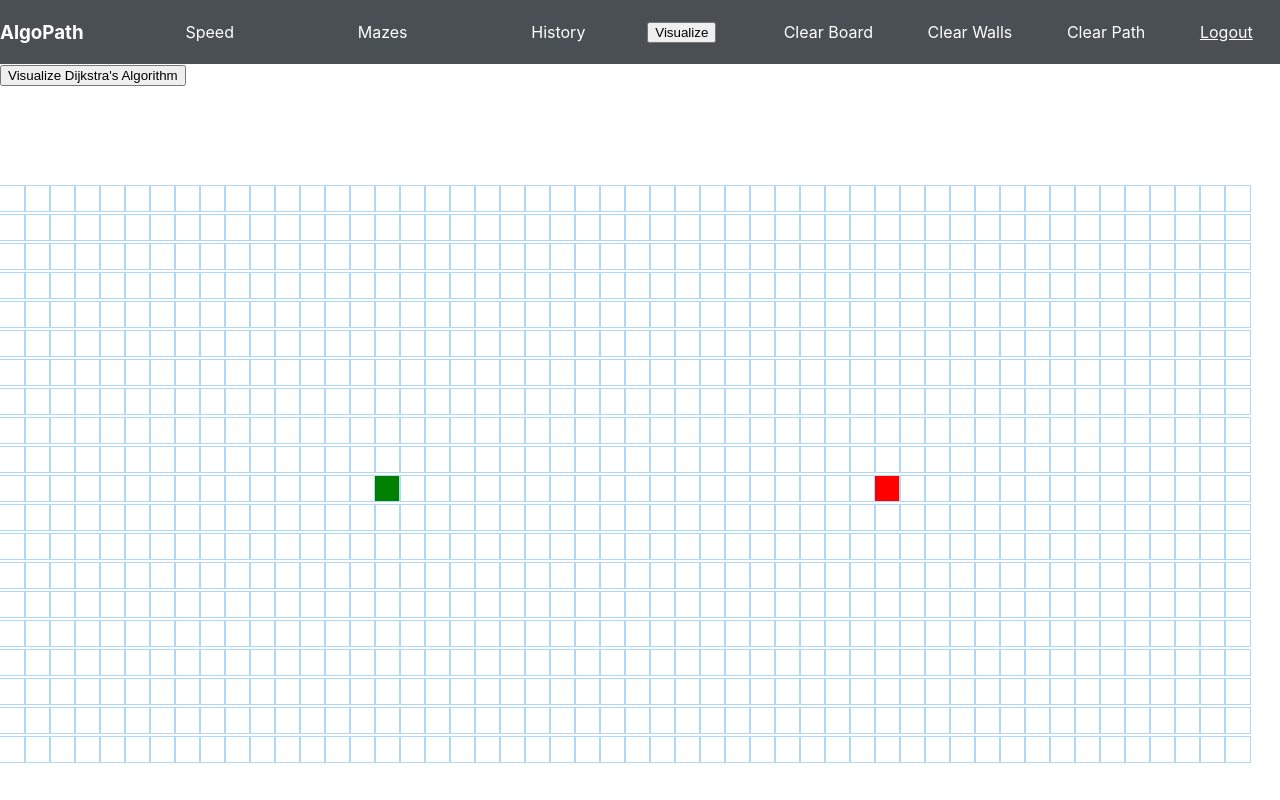
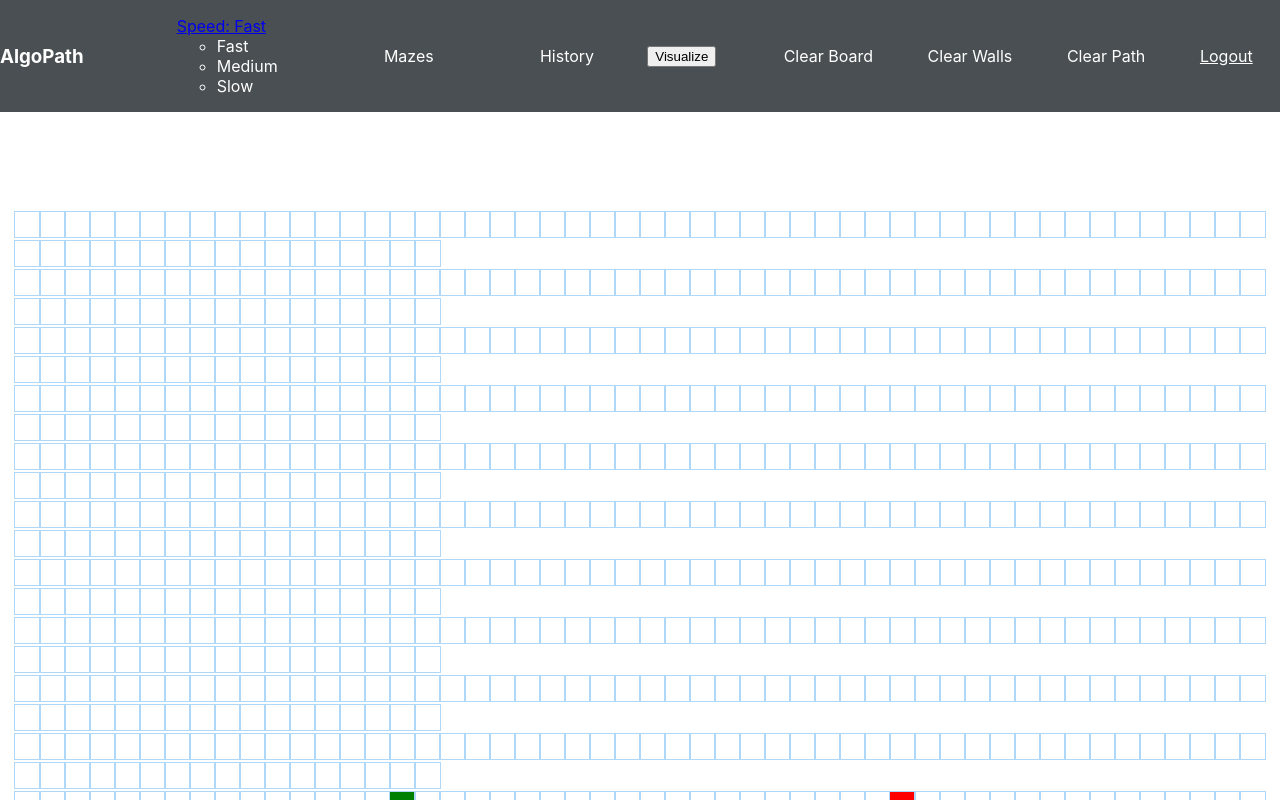
Before and after one commit to stephenandersondev/algopath, a React (Create React App) app in the folder algopath-frontend/: page / in a window 1280 px wide. Shown: the top 800 px of the page. Built offline with nearby package versions, Linux system fonts and the light colour scheme.

Commit message:
Added speed options

```diff
--- a/algopath-frontend/src/App.js
+++ b/algopath-frontend/src/App.js
@@ -2,14 +2,12 @@ import './App.css';
 import LoginPage from './pages/LoginPage'
 import SignupPage from './pages/SignupPage'
 import VisualizerPage from './pages/VisualizerPage'
-import Nav from './Nav'
 import { BrowserRouter as Router, Route } from 'react-router-dom'
 
 function App() {
   return (
     <Router>
       <div>
-        <Nav />
         <Route exact path="/" component={VisualizerPage} />
         <Route exact path='/login' component={LoginPage} />
         <Route exact path='/signup' component={SignupPage} />
--- a/algopath-frontend/src/Nav.js
+++ b/algopath-frontend/src/Nav.js
@@ -2,20 +2,42 @@ import React from 'react'
 import './App.css';
 import { Link } from 'react-router-dom'
 
-export default function Nav() {
+export default function Nav(props) {
+
+    const {
+        visualize,
+        visSpeed,
+        changeSpeed,
+        clearBoard,
+        clearWalls,
+        clearPath
+    } = props;
+
+    const speedTerm =
+      visSpeed === 30 ? "Slow"
+      : visSpeed === 20 ? "Medium"
+      : visSpeed === 10 ? "Fast"
+        : 10;
+
     return (
         <nav className="navbar">
             <h3>AlgoPath</h3>
             <ul className="nav-links">
-                <li>Speed</li>
+                <li><a className="dropdown" href="#">Speed: {speedTerm}</a>
+                    <ul className="dropdown-menu">
+                        <li onClick={() => changeSpeed(10)}>Fast</li>
+                        <li onClick={() => changeSpeed(20)}>Medium</li>
+                        <li onClick={() => changeSpeed(30)}>Slow</li>
+                    </ul>
+                </li>
                 <li>Mazes</li>
                 <li>History</li>
             </ul>
-            <button>Visualize</button>
+            <button onClick={() => visualize()}>Visualize</button>
             <ul className="nav-links">
-                <li>Clear Board</li>
-                <li>Clear Walls</li>
-                <li>Clear Path</li>
+                <li onClick={() => clearBoard()}>Clear Board</li>
+                <li onClick={() => clearWalls()}>Clear Walls</li>
+                <li onClick={() => clearPath()}>Clear Path</li>
                 <Link style={{color:"white"}} to="/login"><li>Logout</li></Link>
             </ul>
         </nav>
--- a/algopath-frontend/src/components/Legend/Legend.css
+++ b/algopath-frontend/src/components/Legend/Legend.css
@@ -0,0 +1,3 @@
+.legend {
+    text-align: center;
+}
--- a/algopath-frontend/src/components/Legend/Legend.js
+++ b/algopath-frontend/src/components/Legend/Legend.js
@@ -0,0 +1,10 @@
+import React from 'react'
+import './Legend.css'
+
+export default function Legend() {
+    return (
+        <div className="legend">
+            <h1>This is the Legend</h1>
+        </div>
+    )
+}
--- a/algopath-frontend/src/components/PathfindingVisualizer/PathfindingVisualizer.css
+++ b/algopath-frontend/src/components/PathfindingVisualizer/PathfindingVisualizer.css
@@ -1,3 +1,4 @@
 .grid {
     margin: 100px 0 0;
+    margin-left: 15px;
   }
--- a/algopath-frontend/src/components/PathfindingVisualizer/PathfindingVisualizer.js
+++ b/algopath-frontend/src/components/PathfindingVisualizer/PathfindingVisualizer.js
@@ -1,4 +1,6 @@
 import React, { Component } from 'react'
+import Nav from '../../Nav.js'
+import Legend from '../Legend/Legend'
 import Node from '../Node/Node'
 import './PathfindingVisualizer.css'
 import { dijkstra, getNodesInShortestPathOrder } from '../../algorithms/dijkstra'
@@ -14,7 +16,8 @@ export default class PathfindingVisualizer extends Component {
         super()
         this.state = {
             grid: [],
-            mouseIsPressed: false
+            mouseIsPressed: false,
+            visSpeed: 10
         }
     }
 
@@ -51,18 +54,23 @@ export default class PathfindingVisualizer extends Component {
     }
 
     animateDijkstra = (visitedNodesInOrder, nodesInShortestPathOrder) => {
+        const { visSpeed } = this.state
         for (let i = 0; i <= visitedNodesInOrder.length; i++) {
             if (i === visitedNodesInOrder.length) {
                 setTimeout(() => {
                     this.animateShortestPath(nodesInShortestPathOrder)
-                }, 10 * i)
+                }, visSpeed * i)
                 return
             }
             setTimeout(() => {
                 const node = visitedNodesInOrder[i]
                 document.getElementById(`node-${node.row}-${node.col}`).className = 'node node-visited'
-            }, 10 * i)
+            }, visSpeed * i)
         }
+    }
+
+    changeSpeed = (input) => {
+        this.setState({visSpeed: input})
     }
 
     animateShortestPath = (nodesInShortestPathOrder) => {
@@ -74,15 +82,34 @@ export default class PathfindingVisualizer extends Component {
         }
     }
 
+    clearBoard = () => {
+        const grid = getInitialGrid()
+        this.setState({ grid })
+    }
+
+    clearWalls = () => {
+        console.log("clear walls")
+    }
+
+    clearPath = () => {
+        console.log("clear path")
+    }
+
     render() {
 
         const { grid, mouseIsPressed } = this.state
 
         return (
+            <div>
+                <Nav
+                visualize={this.visualizeDijkstra}
+                visSpeed={this.state.visSpeed}
+                changeSpeed={this.changeSpeed}
+                clearBoard={this.clearBoard}
+                clearWalls={this.clearWalls}
+                clearPath={this.clearPath}
+                 />
                 <>
-                <button onClick={() => this.visualizeDijkstra()}>
-                    Visualize Dijkstra's Algorithm
-              </button>
                     <div className="grid">
                         {grid.map((row, rowIdx) => {
                             return (
@@ -111,15 +138,17 @@ export default class PathfindingVisualizer extends Component {
                         })}
                     </div>
                 </>
+                <Legend />
+            </div>
         );
     }
 }
 
 const getInitialGrid = () => {
     const grid = []
-    for (let row = 0; row < 20; row++) {
+    for (let row = 0; row < 30; row++) {
         const currentRow = []
-        for (let col = 0; col < 50; col++) {
+        for (let col = 0; col < 67; col++) {
             currentRow.push(createNode(col, row))
         }
         grid.push(currentRow)
```
Lines whose indentation alone changed are shown as unchanged.
